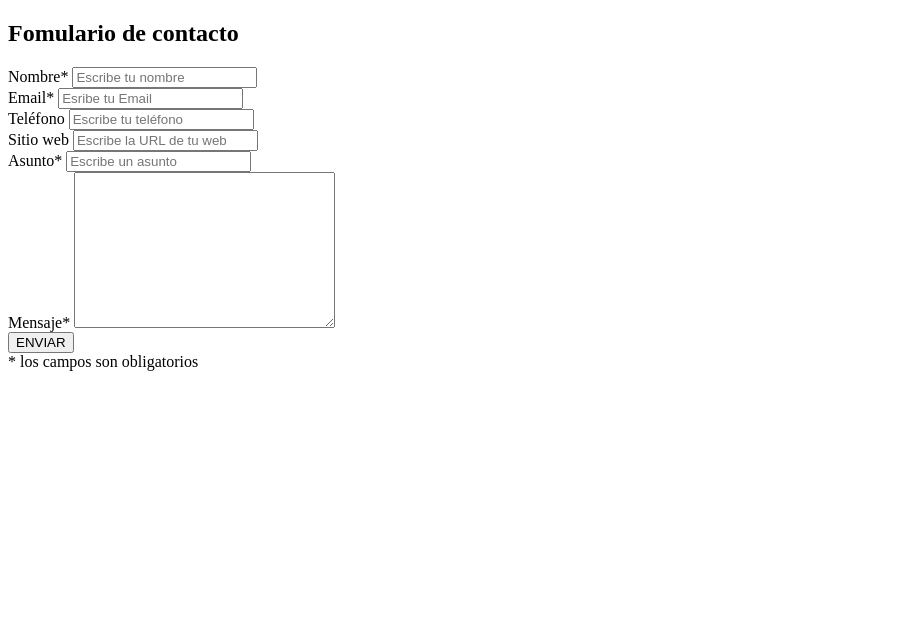
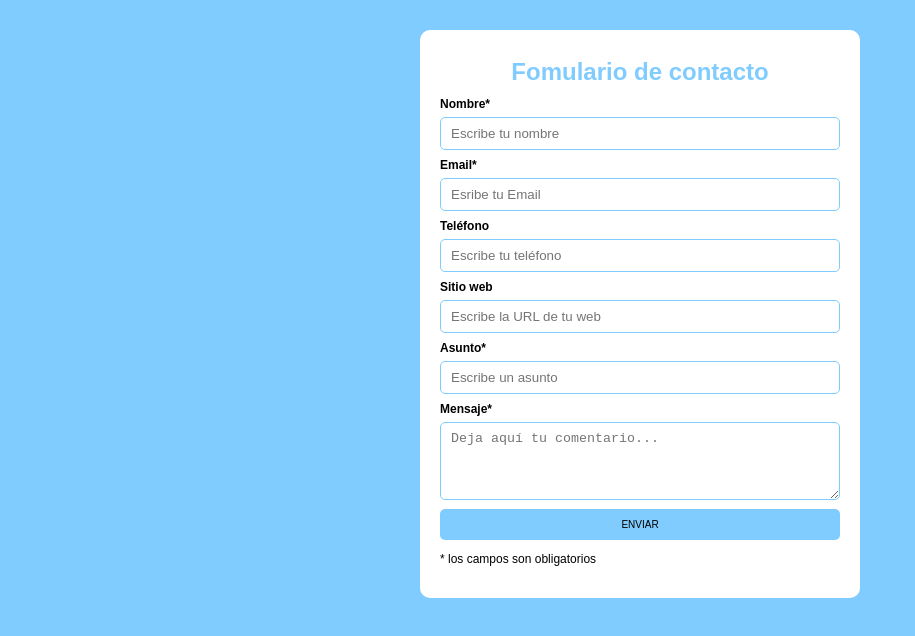
Before and after one commit to Andreidlpy/semana03.02, a plain HTML site: page index.html in a window 1280 px wide. Shown: the whole page, without its empty margins (0-915 px from the left). Drawn offline with Linux system fonts and the light colour scheme.

Commit message:
estilos añadidos

```diff
--- a/index.html
+++ b/index.html
@@ -4,47 +4,47 @@
     <meta charset="UTF-8">
     <meta name="viewport" content="width=device-width, initial-scale=1.0">
     <title>reto02</title>
+    <link rel="stylesheet" href="style.css">
 </head>
 <body>
     <section id="formulario">
-        <div >
+        <div class="contenedor-form" >
             <header>
-                <h1>Fomulario de contacto</h1>
+                <h1 class="title-form">Fomulario de contacto</h1>
             </header>
             <form action="">
-                <section>
+                <div>
                     <label for="">Nombre*</label>
-                    <input type="text" required placeholder="Escribe tu nombre">
-                </section>
-                <section>
+                    <input autofocus type="text" minlength="3" required placeholder="Escribe tu nombre">
+                </div>
+                <div>
                     <label for="">Email*</label>
-                    <input type="email" required placeholder="Esribe tu Email">
-                </section>
-                <section>
+                    <input  type="email" required placeholder="Esribe tu Email">
+                </div>
+                <div>
                     <label for="">Teléfono</label>
-                    <input type="text" required placeholder="Escribe tu teléfono">
-                </section>
-                <section>
+                    <input  type="number" min="0" max="999999999" required placeholder="Escribe tu teléfono">
+                </div>
+                <div>
                     <label for="">Sitio web</label>
-                    <input type="text" required placeholder="Escribe la URL de tu web">
-                </section>
-                <section>
+                    <input  type="text" required placeholder="Escribe la URL de tu web">
+                </div>
+                <div>
                     <label for="">Asunto*</label>
-                    <input type="text" required placeholder="Escribe un asunto">
-                </section>
-                <section>
+                    <input  type="text" required placeholder="Escribe un asunto">
+                </div>
+                <div>
                     <label for="mensaje">Mensaje*</label>
                     <textarea
-                        name="mensaje" id="mensaje" cols="30" rows="10"
-                        required placeholder="Deja aquí tu comentario...">
-                    </textarea>
-                </section>
-                <section>
-                    <button>ENVIAR</button>
-                </section>
+                        name="mensaje" id="mensaje" minlength="3" maxlength="300" cols="30" rows="4"
+                        required placeholder="Deja aquí tu comentario..."></textarea>
+                </div>
+                <div>
+                    <button class="form-button">ENVIAR</button>
+                </div>
             </form>
-            <footer>
-                * los campos son obligatorios
+            <footer >
+                <p class="form-ending">* los campos son obligatorios</p>
             </footer>
         </div>
     </section>
--- /dev/null
+++ b/style.css
@@ -0,0 +1,48 @@
+html{
+    font-family: Arial, Helvetica, sans-serif;
+
+}
+body {
+    background-color: #80CCFE;
+}
+.contenedor-form{
+    background-color: white;
+    width: 400px;
+    margin: 30px auto;
+    padding: 20px;
+    border-radius: 10px;
+}
+.contenedor-form .title-form{
+    color: #80CCFE;
+    text-align: center;
+    padding: 8px 0;
+    margin: 0;
+}
+.contenedor-form form input[type=text], input[type=email], input[type=number], textarea {
+    width: 100%;
+    padding: 8px 10px;
+    margin: 5px 0;
+    box-sizing: border-box;
+    border: 1px solid #80CCFE;
+    outline: 0 none;
+    border-radius: 5px;
+}
+
+.contenedor-form form .form-button{
+    width: 100%;
+    padding: 10px 0;
+    font-size: 10px;
+    background-color: #80CCFE;
+    border: none;
+    border-radius: 5px;
+    cursor: pointer;
+}
+
+.contenedor-form form label{
+    font-size: 12px;
+    font-weight: bold;
+}
+
+.contenedor-form .form-ending {
+    font-size: 12px;
+}
```
